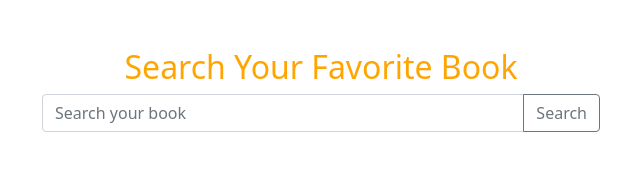
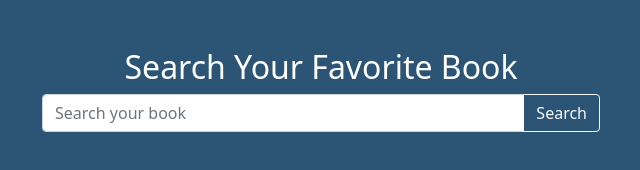
Before and after one commit to NazmulHasanNahid/book-archive, a plain HTML site: page index.html in a window 1280 px wide. Shown: the whole page, without its empty margins (319-959 px from the left). Drawn offline with Linux system fonts and the light colour scheme.

Commit message:
some changes

```diff
--- a/css/style.css
+++ b/css/style.css
@@ -1,9 +1,10 @@
 /* common style */
 body{
   text-transform: capitalize;
+  background-color: rgb(43, 84, 117);
 }
 .custom-color{
-  color: orange;
+  color:white;
   margin-top: 10px;
 
 }
--- a/index.html
+++ b/index.html
@@ -6,10 +6,10 @@
   <meta http-equiv="X-UA-Compatible" content="IE=edge">
   <meta name="viewport" content="width=device-width, initial-scale=1.0">
   <title>Book-search </title>
+  <!-- bootsrap file -->
+  <link rel="stylesheet" href="css/bootstrap.min.css">
   <!-- custom css -->
   <link rel="stylesheet" href="css/style.css">
-  <!-- bootsrap file -->
-  <link rel="stylesheet" href="css/bootstrap.min.css">
 
 </head>
 
@@ -21,7 +21,7 @@
     <div class="input-group mb-3 w-50 mx-auto">
       <input id="input-search" type="text" class="form-control" placeholder="Search your book"
         aria-label="Recipient's username" aria-describedby="button-addon2">
-      <button onclick="searchBook()" class="btn btn-outline-secondary" type="button" id="button-search ">Search</button>
+      <button onclick="searchBook()" class="btn btn-outline-light" type="button" id="button-search ">Search</button>
     </div>
 
     <!-- total number -->
```
